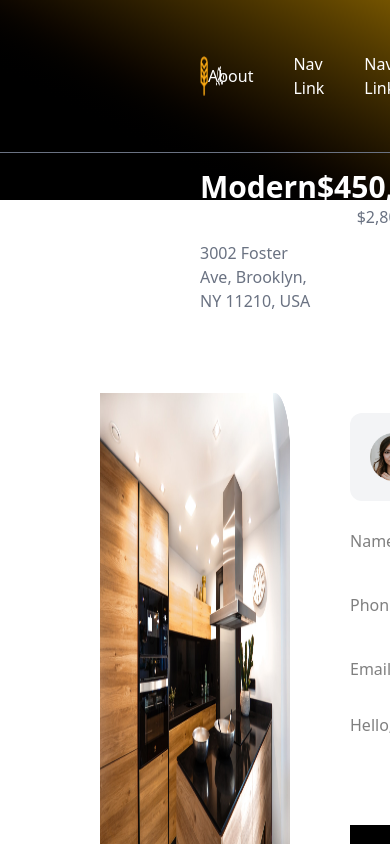
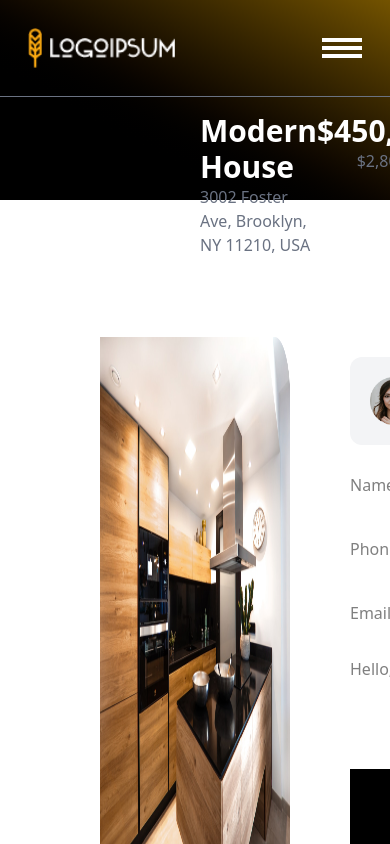
Before and after one commit to Joseph434t/First-, a React (Vite) app: page /about in a window 390 px wide. Shown: the top 844 px of the page. Built offline with nearby package versions, Linux system fonts and the light colour scheme.

Commit message:
mobile nav

```diff
--- a/src/components/Navbar.jsx
+++ b/src/components/Navbar.jsx
@@ -1,39 +1,85 @@
-import React from "react";
+import React, { useState } from "react";
 import logo from "../assets/icons/logo.png";
 import path from "../assets/icons/Path.png";
 import shape from "../assets/icons/Shape.png";
 import { Link } from "react-router-dom";
 
 export default function Navbar() {
+  const [isOpen, setIsOpen] = useState(false);
+
+  const toggleMenu = () => {
+    setIsOpen(!isOpen);
+  };
+
+  const closeMenu = () => {
+    setIsOpen(false);
+  };
+
   return (
     <div>
-      <nav class="flex justify-between sm:flex justify-between p-7 px-50 md:">
+      <nav class="flex justify-between sm:flex justify-between p-7 px:10 md:px-50 items-center">
         <div class="flex gap-2 items-center">
           <Link to="/" className="flex gap-2 items-center">
             <img src={shape} alt="" class="h-10" />
             <img src={logo} alt="" className="h-5" />
           </Link>
         </div>
-        <ul class="flex gap-10 text-white items-center">
-          <Link to='/about'>
-            About
-          </Link>
-          <Link to='/services'>
+        <ul class="hidden md:flex gap-10 text-white items-center">
+          <Link to="/about">About</Link>
+          <Link to="/services">
             <a href="">Nav Link</a>
           </Link>
-          <Link to='/projects'>
+          <Link to="/projects">
             <a href="">Nav Link</a>
           </Link>
-          <Link to='/blog'>
+          <Link to="/blog">
             <a href="">Nav Link</a>
           </Link>
-          <Link to='' class="px-4 py-3 bg-yellow-500 text-black rounded-tr-2xl">
+          <Link to="" class="px-4 py-3 bg-yellow-500 text-black rounded-tr-2xl">
             <a href="" className="flex items-center ">
               Work with us <img src={path} alt="" className="h-fit ml-2" />
             </a>
           </Link>
         </ul>
+        <div
+          className="block md:hidden cursor-pointer"
+          onClick={toggleMenu}
+        >
+          <div className="w-10 h-1 bg-white mb-1"></div>
+          <div className="w-10 h-1 bg-white mb-1"></div>
+          <div className="w-10 h-1 bg-white"></div>
+        </div>
       </nav>
+      {isOpen && <MobileNav close={closeMenu} />}
     </div>
   );
 }
+
+const MobileNav = ({ close }) => {
+  return (
+    <div className="bg-black/60 w-full h-screen flex flex-col justify-center items-center md:hidden absolute top-0 left-0 z-10 backdrop-blur-sm">
+      <div className=" bg-gray-500 h-4 w-4 absolute right-5 top-5 flex justify-center items-center rounded-full p-3">
+        <button className="text-white " onClick={close}>
+          X
+        </button>
+      </div>
+      <ul class=" flex flex-col gap-10 text-white items-center">
+        <Link to="/about">About</Link>
+        <Link to="/services">
+          <a href="">Nav Link</a>
+        </Link>
+        <Link to="/projects">
+          <a href="">Nav Link</a>
+        </Link>
+        <Link to="/blog">
+          <a href="">Nav Link</a>
+        </Link>
+        <Link to="" class="px-4 py-3 bg-yellow-500 text-black rounded-tr-2xl">
+          <a href="" className="flex items-center ">
+            Work with us <img src={path} alt="" className="h-fit ml-2" />
+          </a>
+        </Link>
+      </ul>
+    </div>
+  );
+};
```
